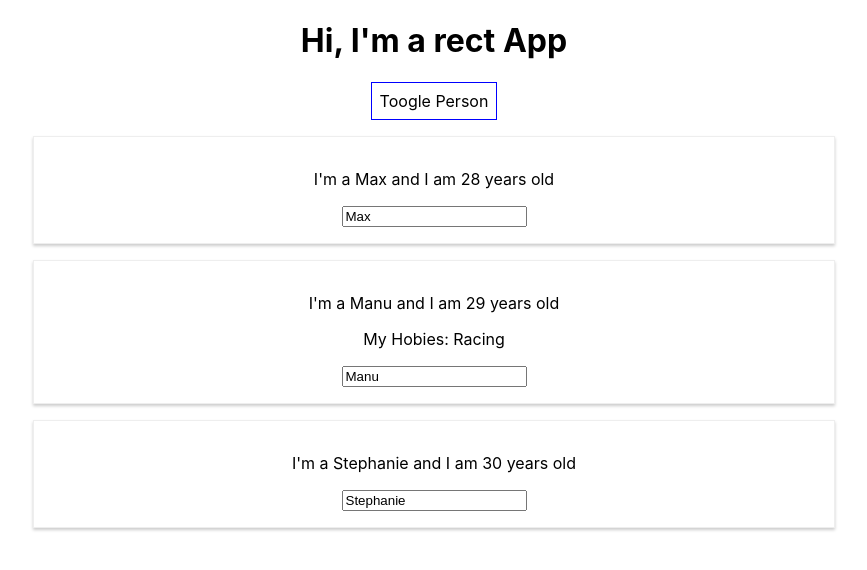
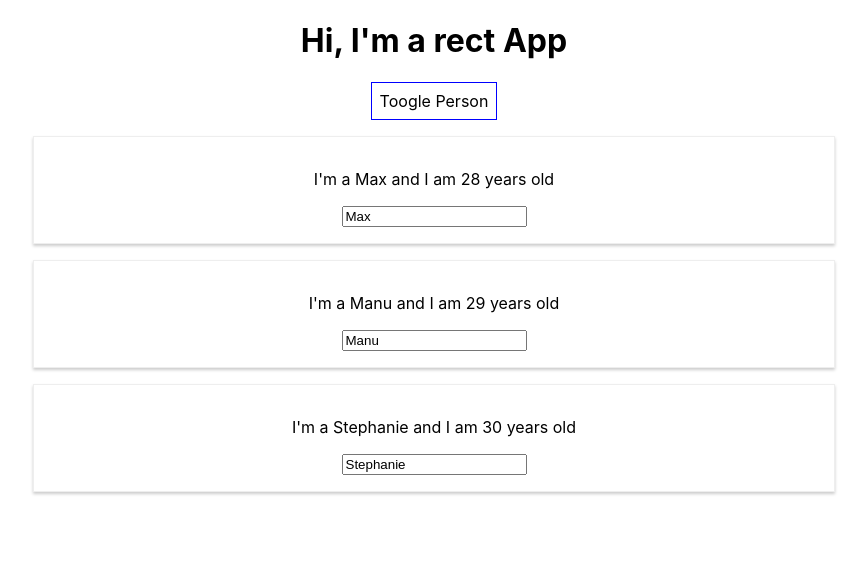
Before and after one commit to alokg1019/ReactBasicsLearning, a React (Create React App) app: page / in a window 1280 px wide. Both pictures are taken after a click on the button "Toogle Person". Shown: the top 570 px of the page, without its empty margins (206-1073 px from the left). Built offline with nearby package versions, Linux system fonts and the light colour scheme.

Commit message:
usign lists

```diff
--- a/src/App.js
+++ b/src/App.js
@@ -23,29 +23,46 @@
 
   state = {
     persons : [
-      { name: 'Max', age: 28},
-      { name: 'Manu', age: 29},
-      { name: 'Stephanie', age: 30},
+      { id: 1, name: 'Max', age: 28},
+      { id: 2, name: 'Manu', age: 29},
+      { id: 3, name: 'Stephanie', age: 30},
     ],
     showPersons: false
   }
 
-  switchNameHandler = (newName) => {
+  // switchNameHandler = (newName) => {
 
-    this.setState({ persons: [
-      { name: newName, age: 28},
-      { name: 'Manu', age: 29},
-      { name: 'Stephanie', age: 30},
-    ]});
+  //   this.setState({ persons: [
+  //     { name: newName, age: 28},
+  //     { name: 'Manu', age: 29},
+  //     { name: 'Stephanie', age: 30},
+  //   ]});
+  // }
+  deletePersonHandler = (personIndex) => {
+
+    //Always update state by first creating a copy. Do not mutate the original state object directly
+    const persons = this.state.persons.slice(); // OR [..this.state.persons]
+    persons.splice(personIndex, 1);
+    this.setState({persons: persons});
+
   }
 
-  nameChangedHandler = (event) => {
+  nameChangedHandler = (event, id) => {
 
-    this.setState({ persons: [
-      { name: 'Max', age: 28},
-      { name: event.target.value, age: 29},
-      { name: 'Stephanie', age: 30},
-    ]});
+    const personIndex = this.state.persons.findIndex(p => {
+      return p.id === id;
+    });
+
+    const person = {
+      ...this.state.persons[personIndex]
+    };
+    // const person = Object.assign({}, this.state.persons[personIndex]);
+
+    person.name = event.target.value;
+    const persons = [...this.state.persons];
+    persons[personIndex] = person;
+
+    this.setState({ persons: persons});
   }
 
   tooglePersonsHandler = () => {
@@ -71,7 +88,18 @@
     {
       persons = (
           <div>
-            <Person
+            {
+              this.state.persons.map( (person, index) => {
+                return <Person
+                  key={person.id}
+                  name={person.name}
+                  age={person.age}
+                  click={ () => this.deletePersonHandler(index)}
+                  changed={(event) => this.nameChangedHandler(event, person.id)}
+                ></Person>
+              })
+            }
+            {/* <Person
             name={this.state.persons[0].name}
               age={this.state.persons[0].age}>
             </Person>
@@ -82,7 +110,7 @@
             changed={this.nameChangedHandler}
             >My Hobies: Racing
             </Person>
-            <Person name={this.state.persons[2].name} age={this.state.persons[2].age}></Person>
+            <Person name={this.state.persons[2].name} age={this.state.persons[2].age}></Person> */}
         </div>
       );
     }
```
